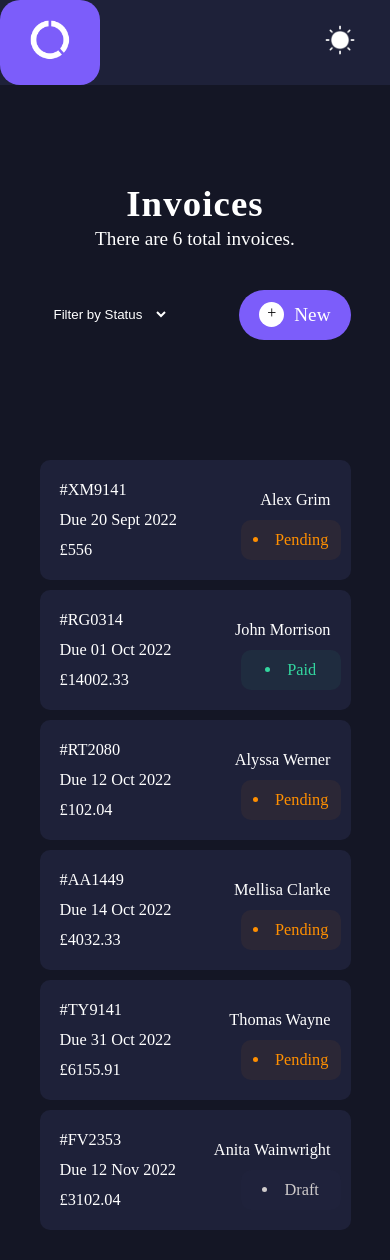
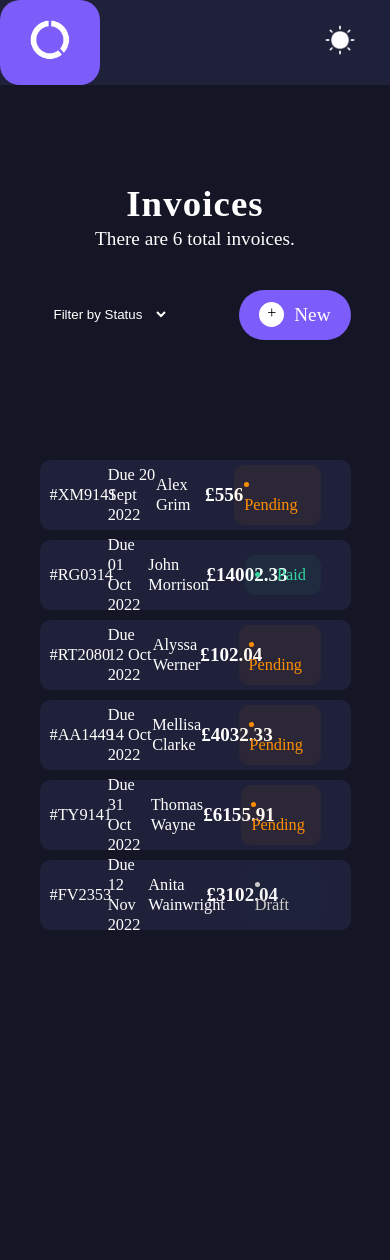
Before and after one commit to jorover/invoice-app, a Vue app: page / in a window 390 px wide. After the commit the page ends 960 px from the top, so only its background shows below. Built offline with nearby package versions, Linux system fonts and the light colour scheme.

Commit message:
new edit

```diff
--- a/src/App.vue
+++ b/src/App.vue
@@ -457,7 +457,6 @@ h5{
 
 .innerEachInvoice{
     height: fit-content;
-    display:none;
 }
 
 .innerEachInvoice article{
@@ -719,13 +718,13 @@ h5{
 
 
 @media (max-width: 768px){
-    .eachInvoice{
+    /*.eachInvoice{
       display:none;
     }
 
     .innerEachInvoice{
       display:flex;
-    }
+    }*/
 
     .createForm .formContainer{
       width:70%;
--- a/src/components/Invoices.vue
+++ b/src/components/Invoices.vue
@@ -1,5 +1,5 @@
 <template>
-  <section class="invoicesContainer">
+  <section class="invoicesContainer" v-if="invoice">
        <router-link :to="{ name: 'EachInvoice', params:{ id:invoice.id } }" v-for= "invoice in invoices[0]" :key="invoice.id" class="eachInvoice" @click="eachInvoice(invoice.id)">
           <p>#<a> {{ invoice.id }}</a></p>
           <p> Due {{ store.paymentDue(invoice.paymentDue)  }} </p>
@@ -7,7 +7,9 @@
           <h3> £{{ invoice.total === '' ? 0 : invoice.total }} </h3>
           <li class="status"> {{ invoice.status }}</li>
       </router-link>
+</section>
 
+<section class="invoicesContainer" v-else>
     <router-link :to="{ name: 'EachInvoice', params:{ id:invoice.id } }" v-for= "invoice in invoices[0]" :key="invoice.id" class="innerEachInvoice" @click="eachInvoice(invoice.id)">
             <article>
                 <p>#<a> {{ invoice.id }}</a></p>
@@ -19,9 +21,8 @@
                 <p> {{ invoice.clientName }}</p>
                 <li class="status"> {{ invoice.status }}</li>
             </article>
-      </router-link>
-
-  </section>
+    </router-link>
+</section>
 </template>
 
 <script>
@@ -35,7 +36,8 @@ export default {
 
     data(){
         return{
-            store
+            store,
+            invoice: true
         }
     },
 
@@ -71,6 +73,13 @@ export default {
 
     mounted(){
         this.statusCheck();
+        window.addEventListener('resize', ()=> {
+            if(window.innerWidth <= 768){
+                this.invoice = false;
+            } else{
+                this.invoice = true;
+            }
+        })
     },
 
     updated(){
```
